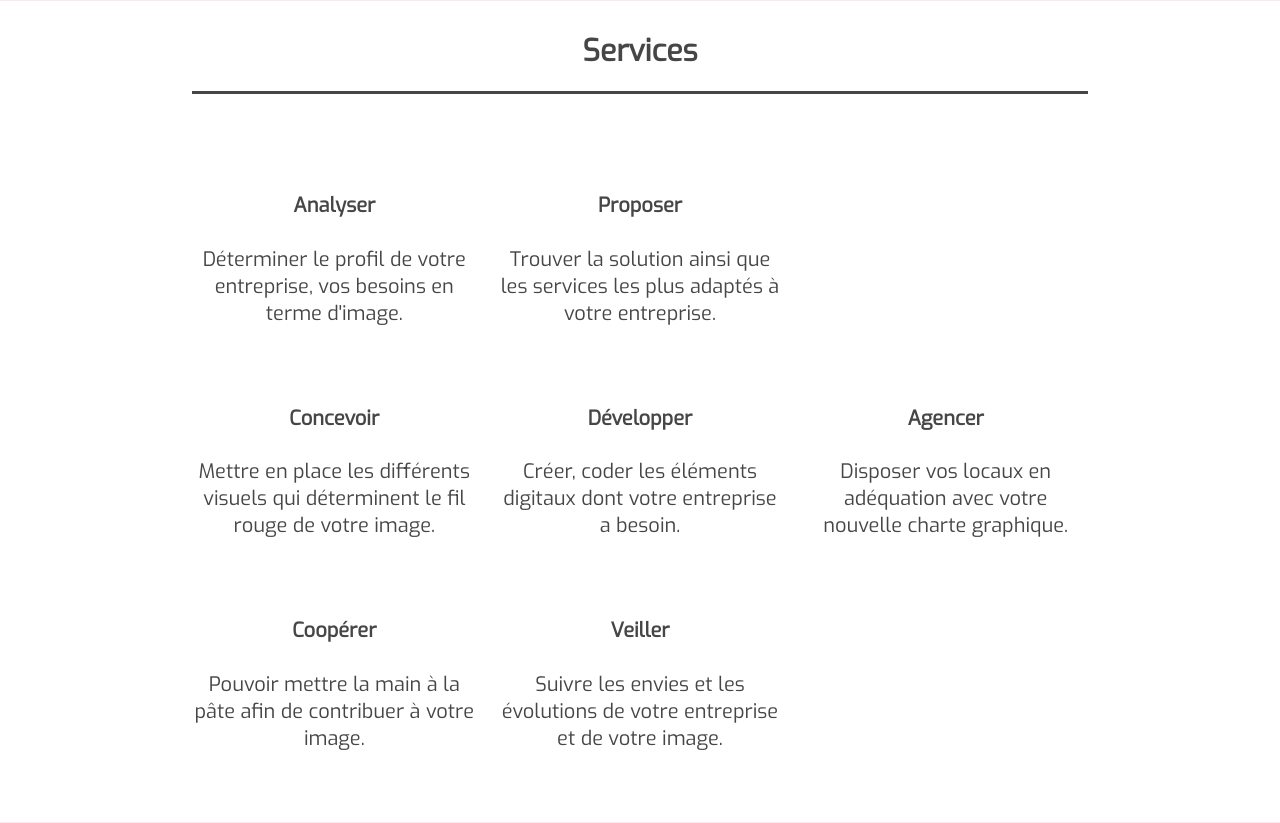
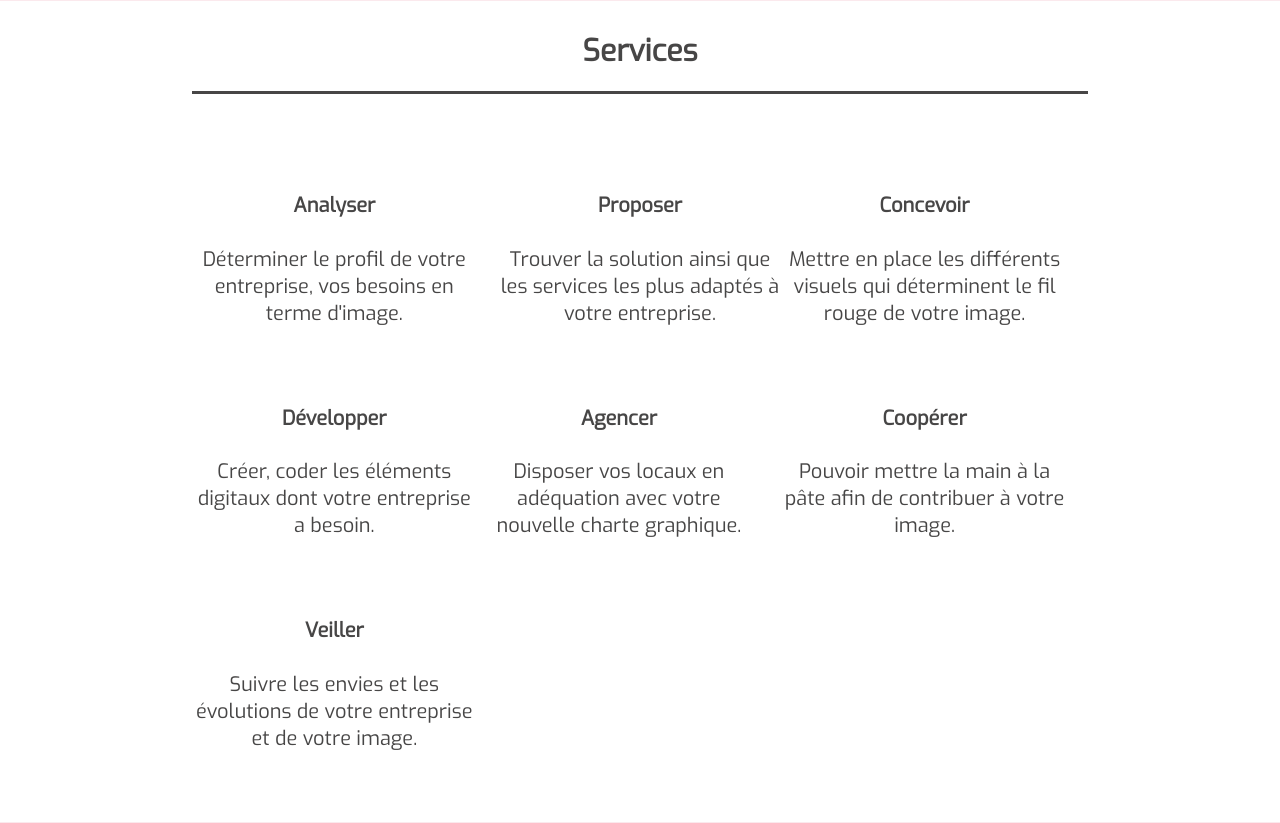
Before and after one commit to Fwedede/dimensions, a PHP site: page /dimensions_demo/ in a window 1280 px wide. Shown: the part 2218-3041 px from the top of the page. Run offline with PHP 8.4, Linux system fonts and the light colour scheme; data comes from the database, SQL or seed files in the repository; style sheets or scripts are compiled from the project's sources; some libraries are stand-ins or nearby versions; some web fonts are replaced.

Commit message:
Ajout d'une div pour résoudre le probleme services tablet

```diff
--- a/assets/stylesheet/overlay/_main.scss
+++ b/assets/stylesheet/overlay/_main.scss
@@ -225,18 +225,19 @@ main{
 		}
 	}
 	#services{
+		.cellule {
 			[class^="col-"], [class*="col-"] {
 				text-align: center;
+				/*min-height: 30rem;*/
+				@include media($screen-tablet) {
 					@include omega(3n);
-
-			@include media(max-width $screen-tablet) {
-				@include omega(odd);
 				}
-			@include media(max-width $screen-phone) {
-				@include omega();
+				@include media($screen-phone) {
+					@include omega(even);
 				}
 				&:hover{
 					color: $pink;
+				}
 			}
 		}
 		[class^="icon-"]::before, [class*=" icon-"]::before{
--- a/index.php
+++ b/index.php
@@ -92,6 +92,7 @@
 	<section class="main-body-wrap" id="services">
 		<div class="container">
 			<h2>Services</h2>
+			<div class="cellule">
 				<div class="col-md-4 col-sm-6">
 					<div class="icon-analyser"></div>
 					<h4>Analyser</h4>
@@ -126,6 +127,7 @@
 					<div class="icon-veiller"></div>
 					<h4>Veiller</h4>
 					<p>Suivre les envies et les évolutions de votre entreprise et de votre image.</p>
+				</div>
 			</div>
 		</div>
 	</section>
```
Lines whose indentation alone changed are shown as unchanged.
